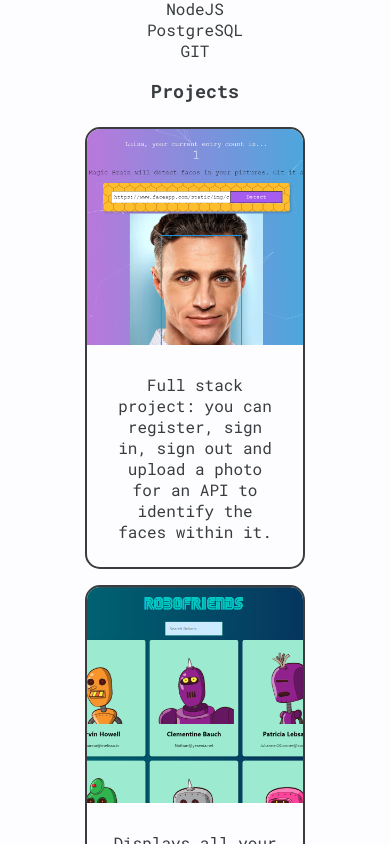
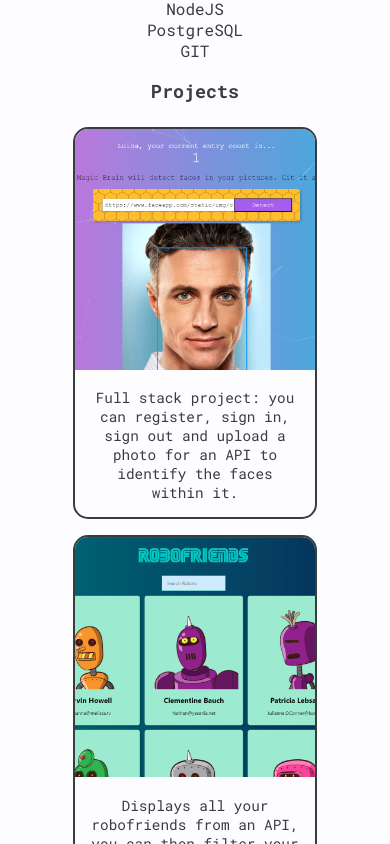
Before and after one commit to jlbmontejano/personal-portfolio, a React (Create React App) app: page / in a window 390 px wide. Shown: the part 860-1704 px from the top of the page. Built offline with nearby package versions, Linux system fonts and the light colour scheme.

Commit message:
improved design responsiveness

```diff
--- a/src/Components/Individual.css
+++ b/src/Components/Individual.css
@@ -1,9 +1,9 @@
 .individualCard {
     border: 2px solid var(--clr-dark);
-    width: 90%;
     transition: all .3s ease-in-out;
     font-size: inherit;
     border-radius: 15px;
+    max-width: 600px;
 }
 
 .individualCard img {
@@ -12,8 +12,9 @@
 }
 
 .individualCard p {
-    margin: 25px;
+    margin: 1em;
     color: var(--clr-dark);
+    font-size: .9em;
 }
 
 .individualCard:hover {
--- a/src/Components/Project-Section.css
+++ b/src/Components/Project-Section.css
@@ -6,7 +6,7 @@
     gap: 1em;
 }
 
-@media (min-width: 1000px) {
+@media (min-width: 1200px) {
     .project-section {
         display: grid;
         grid-template-rows: none;
```
